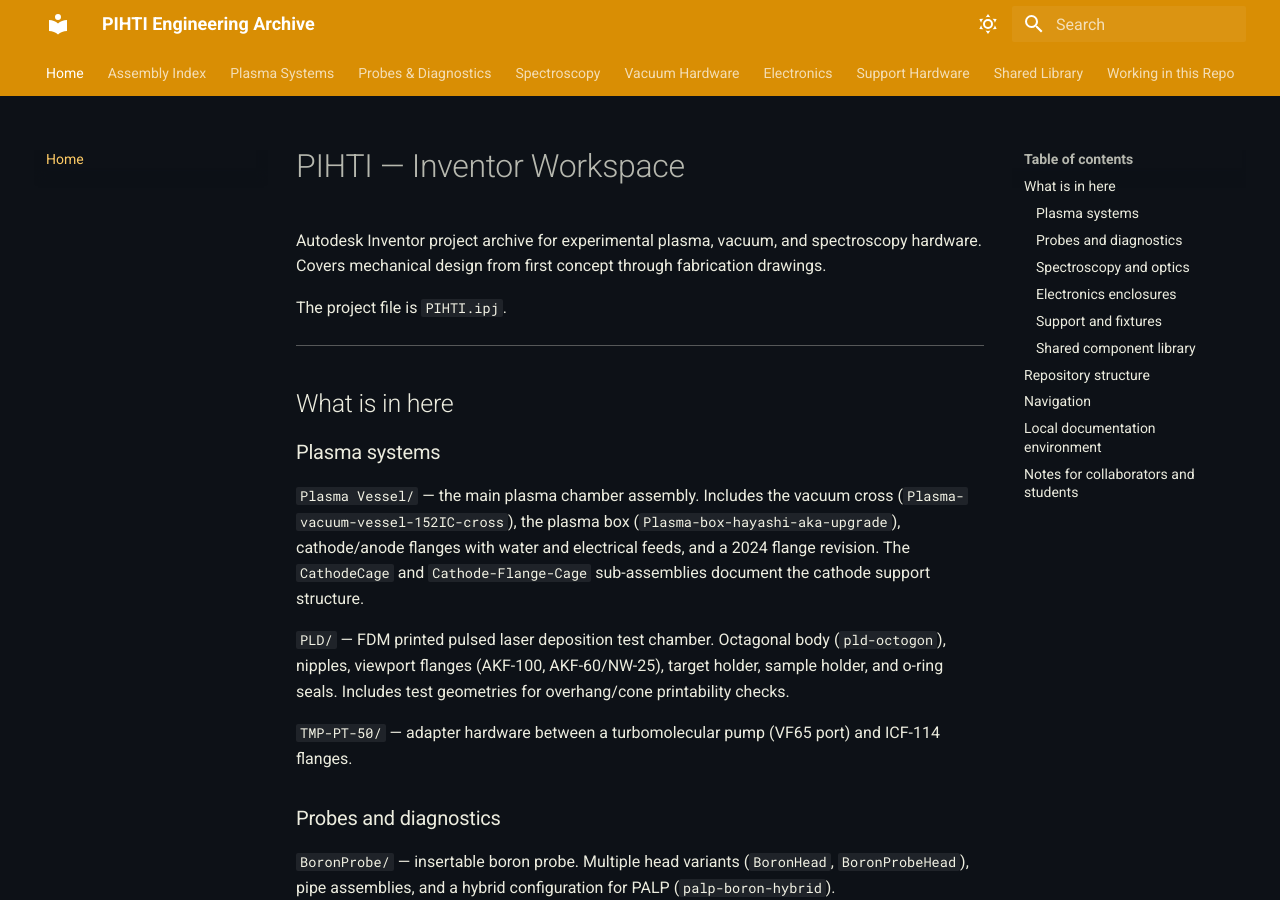
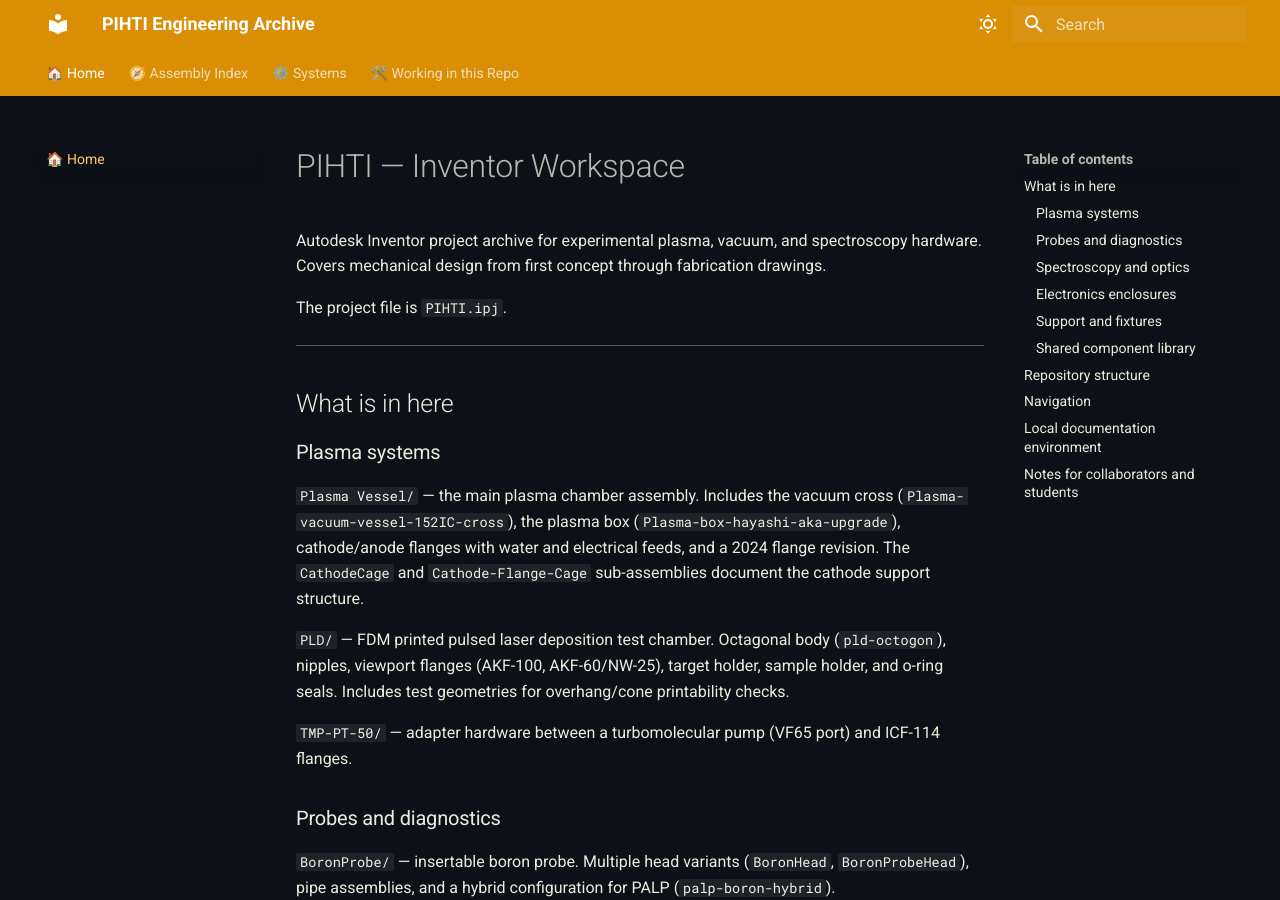
Before and after one commit to queezz/PIHTI, an MkDocs documentation site: the page built from docs/index.md, in a window 1280 px wide and 900 px high. Built offline with MkDocs 1.6.1 and Material for MkDocs 9.7.7, drawn with Linux system fonts in a browser that asks for light colours; some of the changed lines change nothing that is shown.

Commit message:
Simplify MkDocs top navigation
Reduce the top tab bar to four primary sections:
Home, Assembly Index, Systems, and Repo Guide.

Move subsystem pages into the Systems sidebar to
reduce top-level clutter and improve navigation.

Enable navigation.expand so subsystem hierarchy is
visible without manual expansion.

Keep emoji usage restrained to major navigation
groups while leaving smaller sections plain.

```diff
--- a/mkdocs.yml
+++ b/mkdocs.yml
@@ -14,6 +14,7 @@ theme:
     - navigation.instant
     - navigation.tracking
     - navigation.tabs
+    - navigation.expand
     - navigation.top
     - content.code.copy
     - content.image.zoom
@@ -36,33 +37,34 @@ plugins:
   - glightbox
 
 nav:
-  - Home: index.md
-  - Assembly Index: assembly-index.md
-  - Plasma Systems:
-    - Plasma Vessel: systems/plasma-vessel.md
-    - Sub-assemblies: systems/plasma-vessel-sub.md
-    - PLD: systems/pld.md
-  - Probes & Diagnostics:
-    - Boron Probe: systems/boron-probe.md
-    - PALP: systems/palp.md
-    - PALP sub-assemblies: systems/palp-sub.md
-    - LIBS: systems/libs.md
-    - LIBS components: systems/libs-sub.md
-  - Spectroscopy:
-    - Jobin-Yvon: systems/jobin-yvon.md
-  - Vacuum Hardware:
-    - TMP-PT-50 Adapters: systems/tmp-pt50.md
-  - Electronics:
-    - Temp Controller v2: systems/electronics.md
-    - Temp Controller: systems/temp-controllers.md
-    - ESP32 Logger: systems/esp32-logger.md
-    - Logger Rev1: systems/esp32-logger-rev1.md
-    - Misc Enclosures: systems/electronics-misc.md
-  - Support Hardware:
-    - Sample Holder / Scaffolding / Desks: systems/support.md
-  - Shared Library:
-    - ContentCenter: systems/content-center.md
-  - Working in this Repo:
+  - 🏠 Home: index.md
+  - 🧭 Assembly Index: assembly-index.md
+  - ⚙️ Systems:
+    - 🔬 Plasma:
+      - Plasma Vessel: systems/plasma-vessel.md
+      - Sub-assemblies: systems/plasma-vessel-sub.md
+      - PLD: systems/pld.md
+    - 📡 Probes & Diagnostics:
+      - Boron Probe: systems/boron-probe.md
+      - PALP: systems/palp.md
+      - PALP sub-assemblies: systems/palp-sub.md
+      - LIBS: systems/libs.md
+      - LIBS components: systems/libs-sub.md
+    - 🌈 Spectroscopy:
+      - Jobin-Yvon: systems/jobin-yvon.md
+    - Vacuum Hardware:
+      - TMP-PT-50 Adapters: systems/tmp-pt50.md
+    - 🧰 Electronics:
+      - Temp Controller v2: systems/electronics.md
+      - Temp Controller: systems/temp-controllers.md
+      - ESP32 Logger: systems/esp32-logger.md
+      - Logger Rev1: systems/esp32-logger-rev1.md
+      - Misc Enclosures: systems/electronics-misc.md
+    - Support Hardware:
+      - Sample Holder / Scaffolding / Desks: systems/support.md
+    - Shared Library:
+      - ContentCenter: systems/content-center.md
+  - 🛠️ Working in this Repo:
     - Contributor Workflow: how-to-pr.md
     - Fabrication Notes: fabrication-notes.md
     - Drawings & PDFs: drawings.md
```
